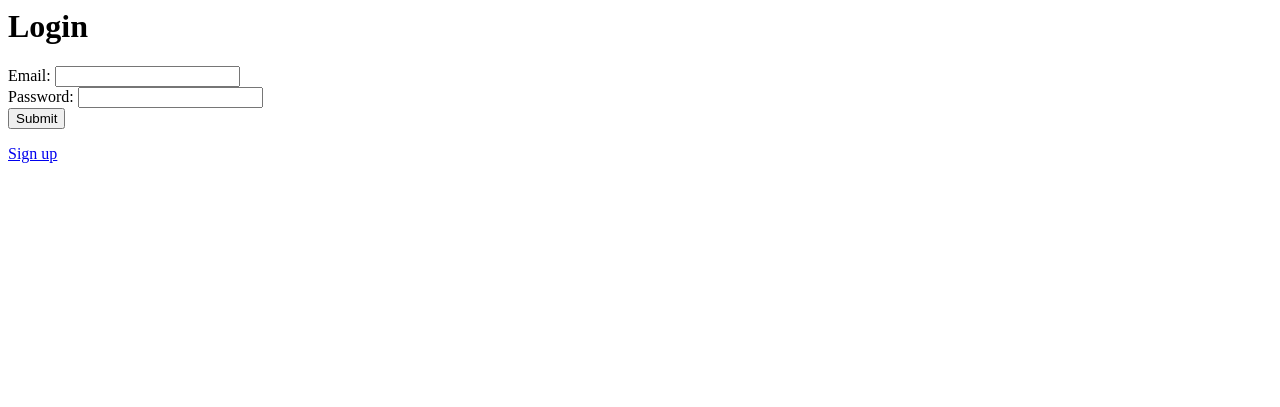
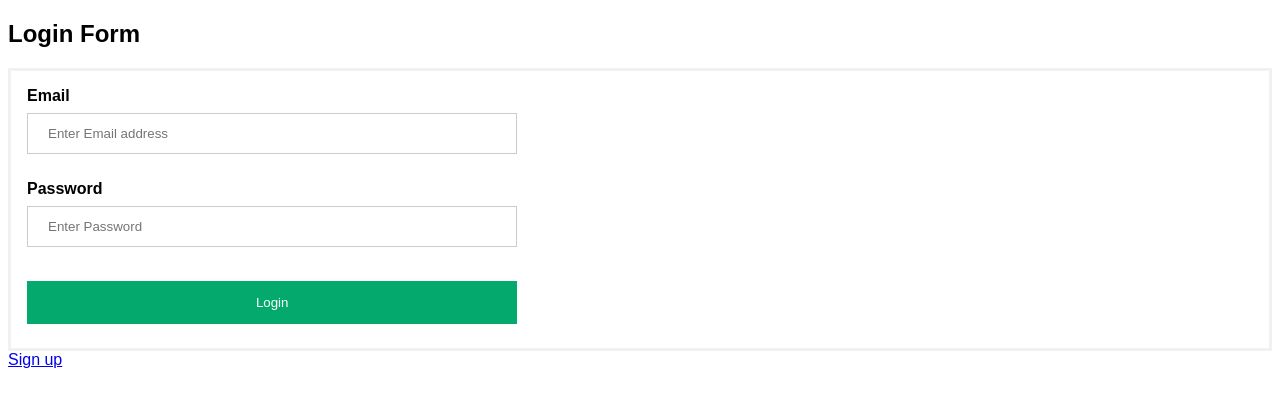
Before and after one commit to amirsaleem1990/Fantasy_cricket_app_Django, a Django app: page / in a window 1280 px wide. Shown: the top 407 px of the page. Run offline with Django 3.2, Linux system fonts and the light colour scheme; parts of the project's set-up code (start-up, migrations or seed data) failed here and were passed over.

Commit message:
A new login form with CSS

```diff
--- a/Fantasy_cricket/Login/templates/Login/login.html
+++ b/Fantasy_cricket/Login/templates/Login/login.html
@@ -1,11 +1,82 @@
-{% extends 'base.html' %}
-{% block content %}
-    <h1>Login</h1>
-    <form action="login" method="post" id="login_form">
-        {% csrf_token %}
-        Email: <input type="text" name="email_address"><br>
-        Password: <input type="text" name="password"><br>
-        <input type="submit">
-    </form>
-    <a href="signup">Sign up</a>
-{% endblock content %}
+<!DOCTYPE html>
+<html>
+    <head>
+        <meta name="viewport" content="width=device-width, initial-scale=1">
+        <style>
+            body {font-family: Arial, Helvetica, sans-serif;}
+            form {border: 3px solid #f1f1f1;}
+
+            input[type=text], input[type=password] {
+              width: 40%;
+              padding: 12px 20px;
+              margin: 8px 0;
+              display: inline-block;
+              border: 1px solid #ccc;
+              box-sizing: border-box;
+            }
+
+            button {
+              background-color: #04AA6D;
+              color: white;
+              padding: 14px 20px;
+              margin: 8px 0;
+              border: none;
+              cursor: pointer;
+              width: 40%;
+            }
+
+            button:hover {
+              opacity: 0.8;
+            }
+
+            .cancelbtn {
+              width: auto;
+              padding: 10px 18px;
+              background-color: #f44336;
+            }
+
+            .container {
+              padding: 16px;
+            }
+
+            span.psw {
+              float: right;
+              padding-top: 16px;
+            }
+
+            /* Change styles for span and cancel button on extra small screens */
+            @media screen and (max-width: 300px) {
+              span.psw {
+                 display: block;
+                 float: none;
+              }
+              .cancelbtn {
+                 width: 40%;
+              }
+            }
+        </style>
+    </head>
+
+    <body>
+
+        <h2>Login Form</h2>
+
+        <form action="login" method="post" id="login_form">
+            {% csrf_token %}
+            <div class="container">
+                <label for="email_address"><b>Email</b></label><br>
+                <input type="text" placeholder="Enter Email address" name="email_address"><br>
+
+                <br>
+
+                <label for="password"><b>Password</b></label><br>
+                <input type="password" placeholder="Enter Password" name="password"><br>
+
+                <br>
+
+                <button type="submit">Login</button>
+            </div>
+        </form>
+        <a href="signup">Sign up</a>
+    </body>
+</html>
```
